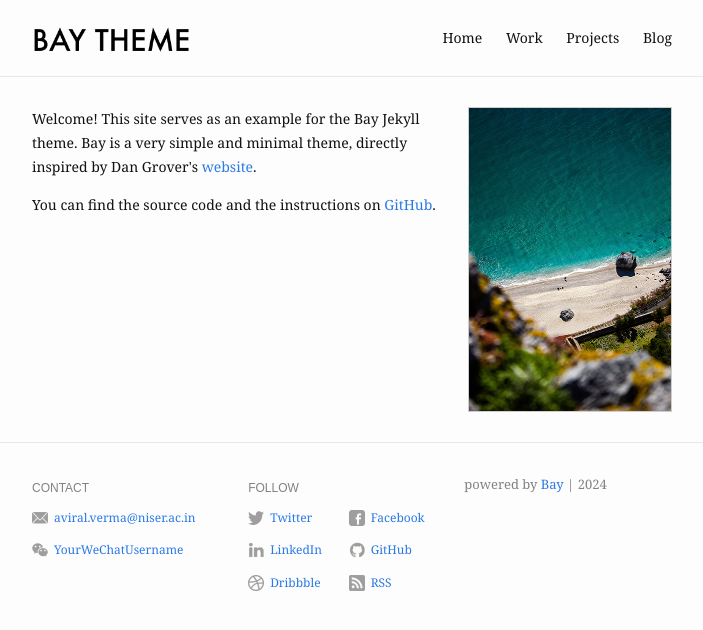
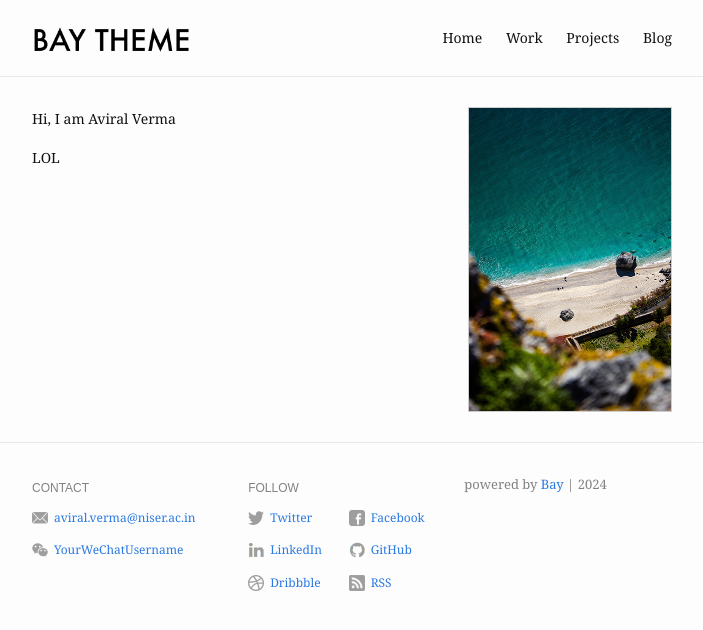
Before and after one commit to avi-xd/avi-xd.github.io, a Jekyll site: the page built from index.md, in a window 1280 px wide. Shown: the top 630 px of the page, without its empty margins (288-991 px from the left). Built offline with Jekyll 4.4.1, drawn with Linux system fonts in a browser that asks for light colours.

Commit message:
Update index.md

```diff
--- a/index.md
+++ b/index.md
@@ -6,9 +6,9 @@ profile_picture:
 ---
 
 <p>
-  Welcome! This site serves as an example for the Bay Jekyll theme. Bay is a very simple and minimal theme, directly inspired by Dan Grover's <a href="http://dangrover.com">website</a>.
+  Hi, I am Aviral Verma
 </p>
 
 <p>
-  You can find the source code and the instructions on <a href="https://github.com/eliottvincent/bay">GitHub</a>.
+  LOL
 </p>
```
